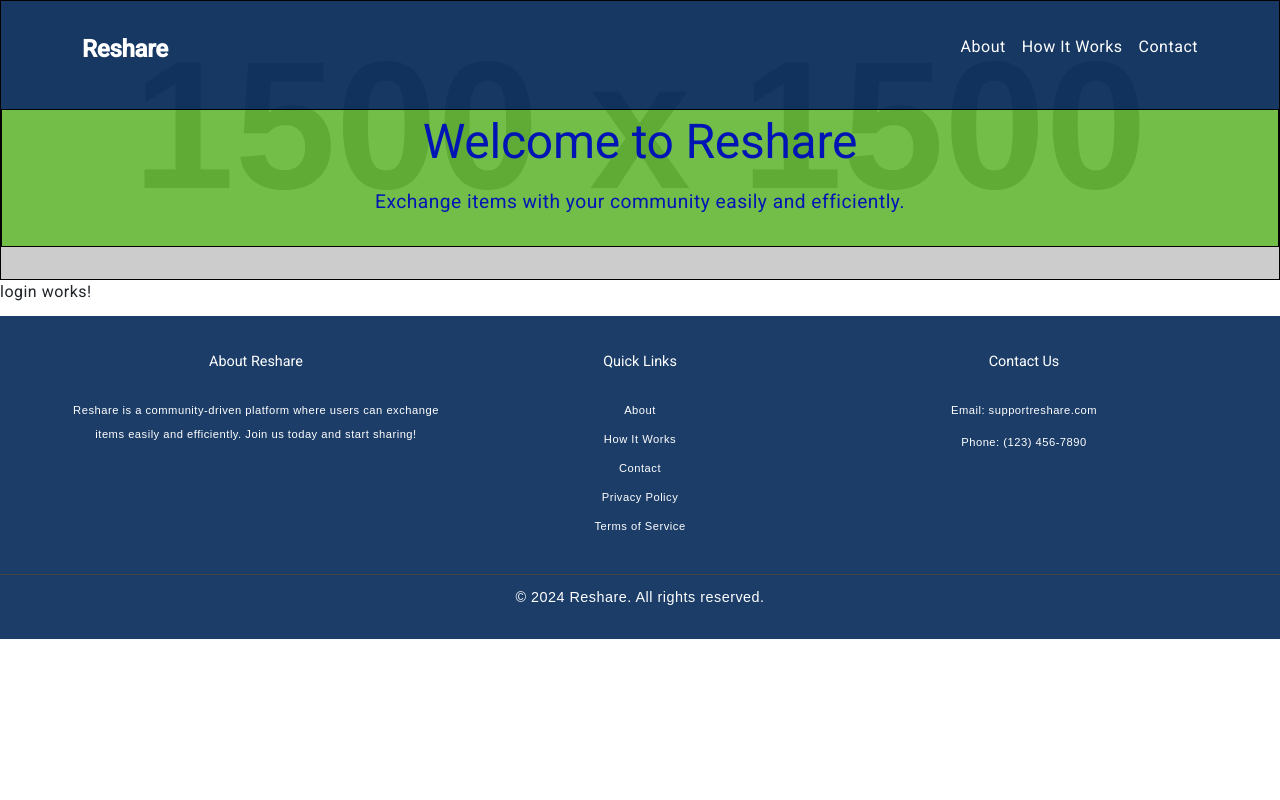
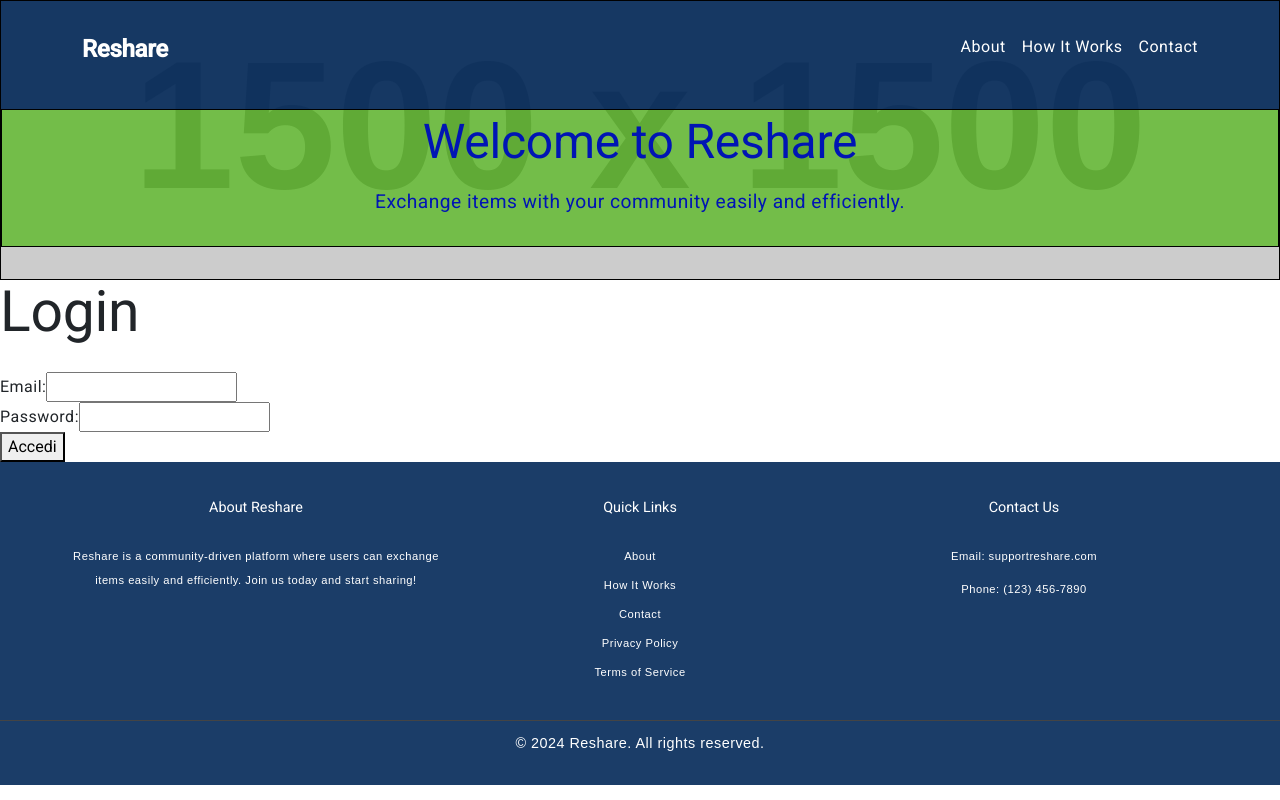
Before and after one commit to 1stany/reshare-fe, an Angular app: page /login in a window 1280 px wide. Built offline with nearby package versions, Linux system fonts and the light colour scheme.

Commit message:
inizia implementazione form login

```diff
--- a/src/app/app.routes.ts
+++ b/src/app/app.routes.ts
@@ -1,8 +1,9 @@
-import { Routes } from '@angular/router';
+import { RouterModule, Routes } from '@angular/router';
 import { HomeComponent } from './home/home.component';
 import { LastItemsComponent } from './last-items/last-items.component';
 import { ItemComponent } from './item/item.component';
 import { LoginComponent } from './login/login.component';
+import { NgModule } from '@angular/core';
 
 export const routes: Routes = [
     {path: '', component: HomeComponent},
--- a/src/app/login/login.component.html
+++ b/src/app/login/login.component.html
@@ -1 +1,13 @@
-<p>login works!</p>
+<h1>Login</h1>
+
+<form (ngSubmit)="onSubmit()">
+    <div>
+      <label for="email">Email:</label>
+      <input type="email" id="email" name="email" ngModel="email" required>
+    </div>
+    <div>
+      <label for="password">Password:</label>
+      <input type="password" id="password" name="password" ngModel="password" required>
+    </div>
+    <button type="submit">Accedi</button>
+  </form>
--- a/src/app/login/login.component.ts
+++ b/src/app/login/login.component.ts
@@ -1,5 +1,13 @@
-import { Component } from '@angular/core';
+import { HttpClient } from '@angular/common/http';
+import { Component, OnInit, provideExperimentalZonelessChangeDetection } from '@angular/core';
+import { NgForm } from '@angular/forms';
 import { RouterModule } from '@angular/router';
+
+interface LoginAnswer {
+  token : string;
+}
+
+
 
 @Component({
   selector: 'app-login',
@@ -10,6 +18,26 @@ import { RouterModule } from '@angular/router';
 })
 //ng add @angular/material
 // Angular Material per i componenti dell'interfaccia utente
-export class LoginComponent {
+export class LoginComponent implements OnInit {
+  email = '';
+  password = '';
+  token = '';
 
+  constructor(private http : HttpClient){}
+
+  ngOnInit(): void {}
+
+  onSubmit(){}
+
+  login() : void {
+    const user = { email: this.email, password: this.password};
+    this.http.post<LoginAnswer>('/api/login', user).subscribe(
+      (answer) => {
+        this.token = answer.token;
+      },
+      (error) => {
+        console.error(error);
+      }
+    );
+  }
 }
```
